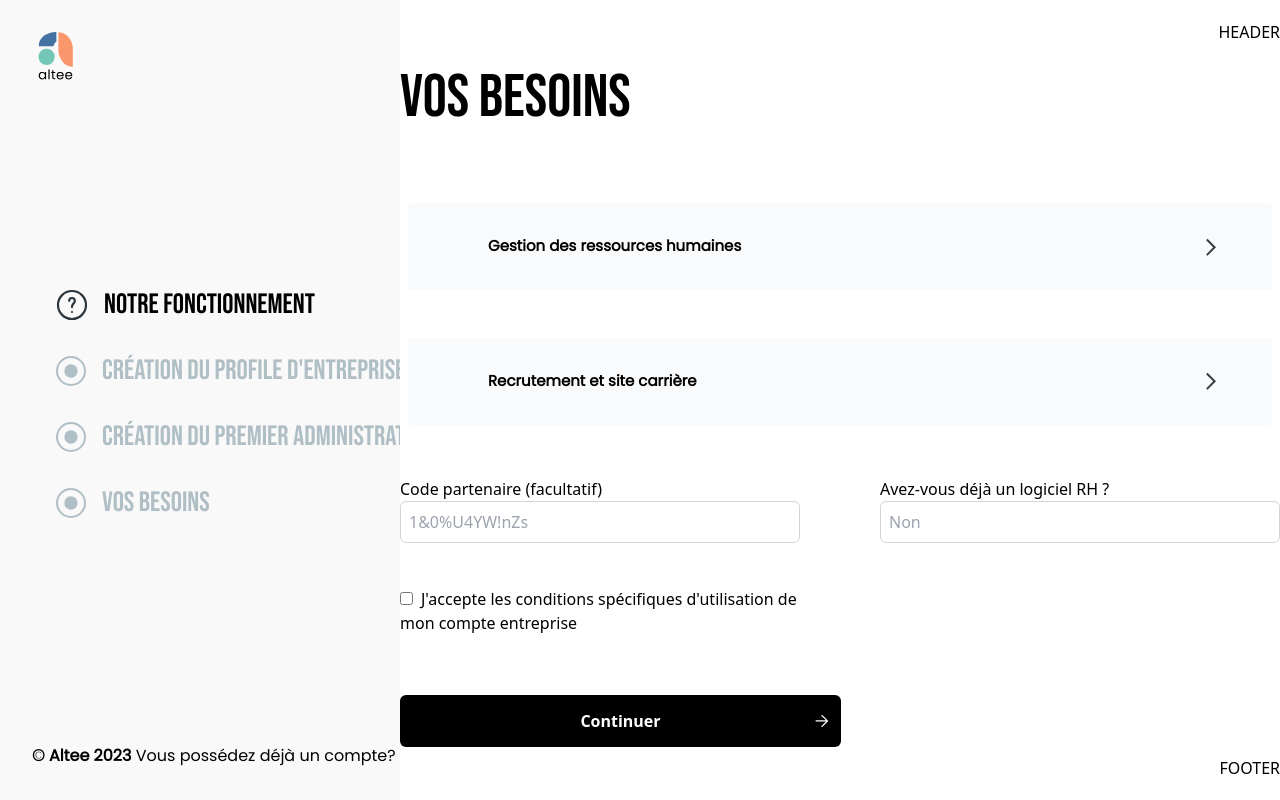
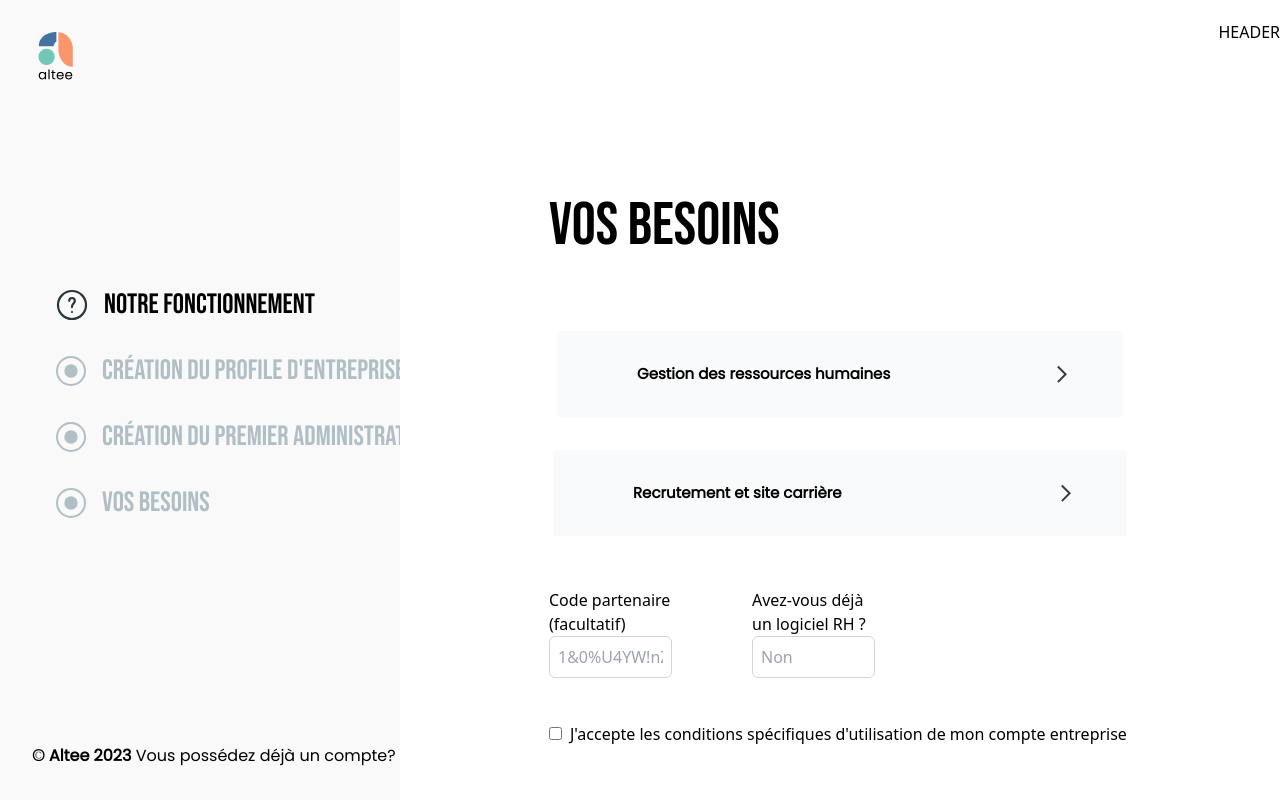
Before and after one commit to santatriniaina-git/connexion, a React (Create React App) app: page / in a window 1280 px wide. Shown: the top 800 px of the page. Built offline with nearby package versions, Linux system fonts and the light colour scheme.

Commit message:
vos besoins

```diff
--- a/src/components/tabs/Step4.js
+++ b/src/components/tabs/Step4.js
@@ -2,7 +2,7 @@ import React from "react";
 import BigDisclosure from "../disclosure/BigDisclosure";
 import ButtonConnexion from "../ButtonConnexion";
 
-const labels = [
+const labelsNeed = [
   "Espace personnel",
   "Dossiers employés",
   "Suivi des heures et pointages",
@@ -19,22 +19,28 @@ const labels = [
   "Horaires de travail et vacances"
 ];
 
-function NumberedLabels() {
+const labelsCareer = [
+  "Site carrière avancée",
+  "Gestion de recrutement",
+  "Statistiques et Analytique",
+  "Jobboard sur mesure"
+];
+
+function NumberedLabels({labels}) {
   return (
-    <div className="grid grid-cols-3 gap-4">
+    <div className="grid grid-cols-3 gap-2">
       {labels.map((label, index) => (
         <div key={index} className="box-border flex flex-row items-center p-15 gap-10 w-[20rem] h-[3.375rem] bg-gray-100 border border-gray-500 rounded-md mt-3 relative">
-            <div className="flex items-center space-x-4 ">
-            <span>
+            <div className="flex items-center space-x-2 ">
+            <span className="">
               x
             </span>
           <span className="font-medium text-sm leading-6 text-primary flex-none order-0 flex-grow font-poppins">{label}</span>
             </div>
           <span className="absolute right-0 top-1/2 transform -translate-y-1/2 mr-3">
-       y
-      </span>
-          </div>
-
+            y
+          </span>
+        </div>
       ))}
     </div>
   );
@@ -47,23 +53,24 @@ function Step4({ nextStep }) {
   };
 
   return (
-    <form onSubmit={handleSubmit} className="grid grid-row-2 gap-x-20 gap-y-11 items-center">
+    <form onSubmit={handleSubmit} className="grid grid-row-2 gap-x-20 gap-y-11 items-center p-[9.313rem]">
       <div className="flex text-[3.75rem] font-bebas font-normal items-center" >VOS BESOINS</div>
-      <div className="flex flex-col space-y-6 ">
+      <div className="flex flex-col space-y-2">
         <BigDisclosure
           title="Gestion des ressources humaines"
           classParent="bg-white my-2 px-2 py-2 h-auto"
         >
-          <NumberedLabels />
+          <NumberedLabels labels={labelsNeed} />
         </BigDisclosure>
         <BigDisclosure
           title="Recrutement et site carrière"
-          classParent="bg-white my-2 px-2 py-2 h-26"
+          classParent="bg-white my-2 px-1 py-2 h-26"
         >
-          <p className="h-full">text2</p>
+          <NumberedLabels labels={labelsCareer} />
         </BigDisclosure>
       </div>
-      <div className="grid grid-cols-2 gap-x-20 gap-y-11">
+      <div>
+      <div className="grid grid-cols-2 gap-x-20 gap-y-11 mr-[16rem]">
         <div>
           <label htmlFor="field1">Code partenaire (facultatif)</label>
           <input
@@ -86,6 +93,9 @@ function Step4({ nextStep }) {
             required
           />
         </div>
+      </div>
+    </div>
+      <div>
         <div className="flex items-center">
           <div className="flex items-center">
             <label htmlFor="terms-conditions">
```
